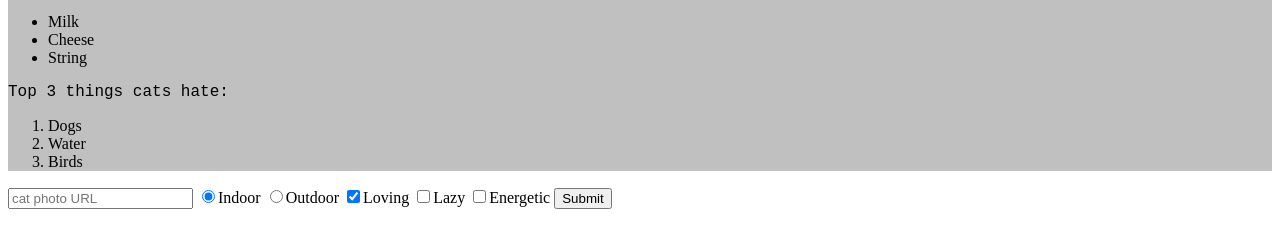
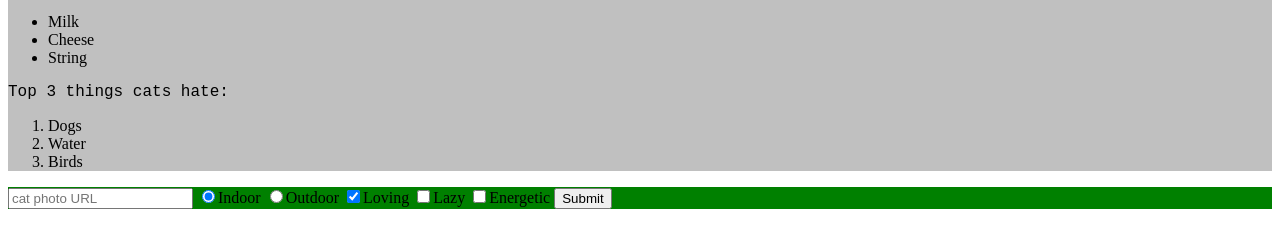
Before and after one commit to matthewburt-js/FCC-Responsive-Web-Design, a plain HTML site: page index.html in a window 1280 px wide. Shown: the part 221-468 px from the top of the page. Drawn offline with Linux system fonts and the light colour scheme.

Commit message:
Add green background to footer

```diff
--- a/index.html
+++ b/index.html
@@ -1,6 +1,9 @@
 <!-- <link href="https://fonts.googleapis.com/css?family=Lobster" rel="stylesheet" type="text/css"> -->
 
 <style>
+    #cat-photo-form {
+        background-color: green;
+    }
     .silver-background {
         background-color: silver;
     }
```
